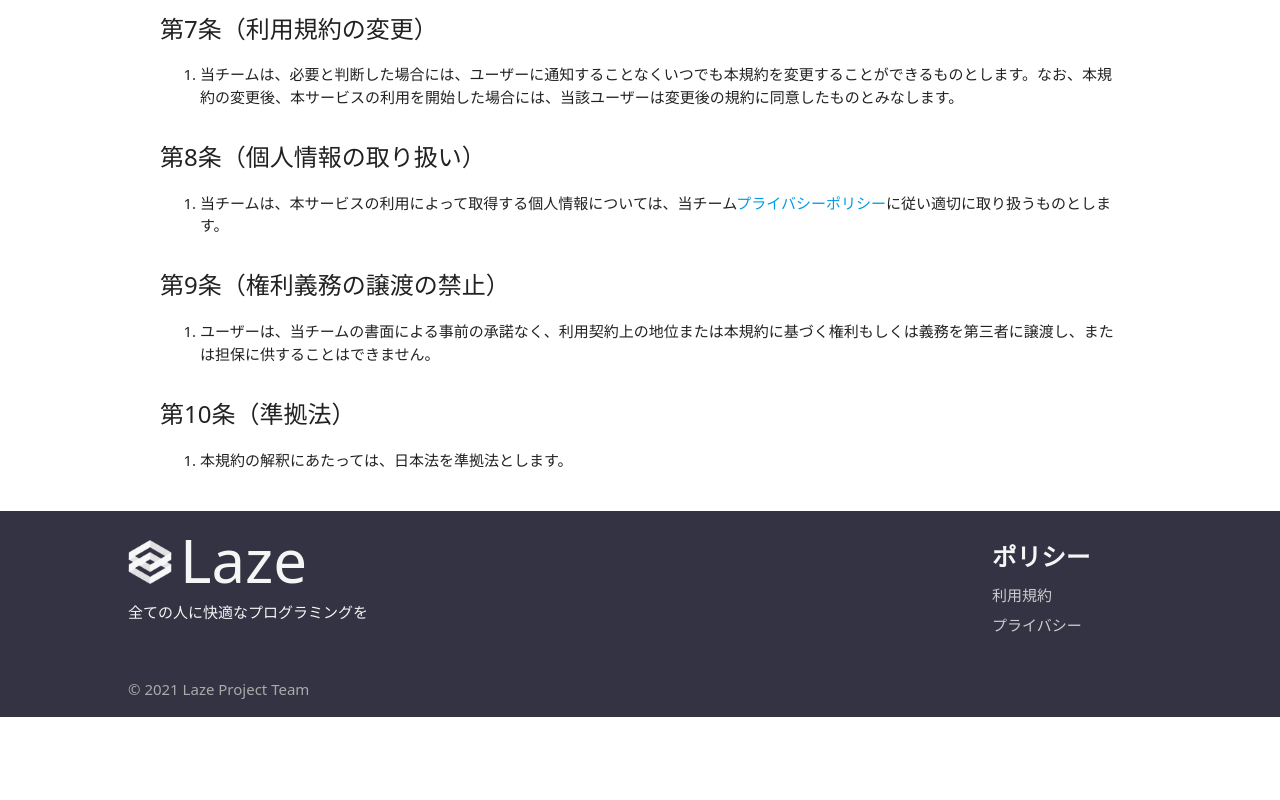
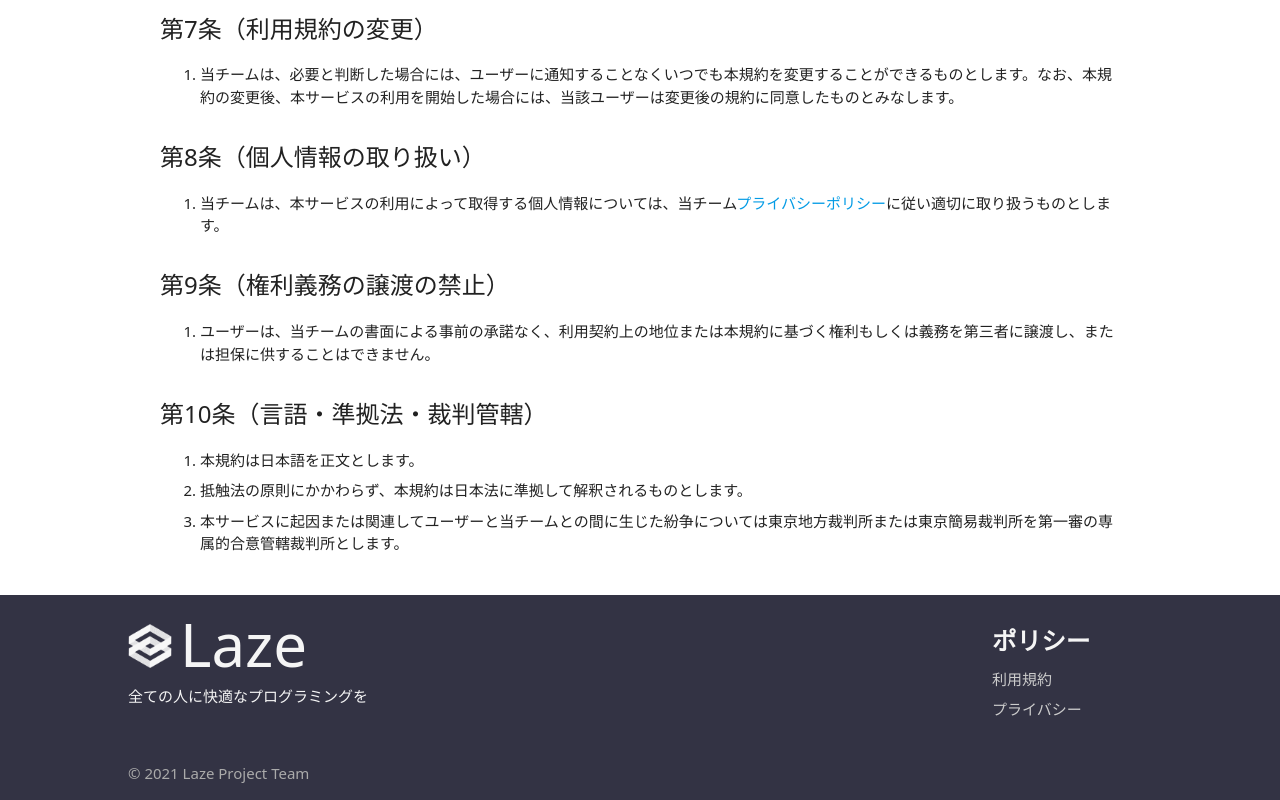
Before and after one commit to Laze-Project-Team/LazeFront, a website: page client/terms.html in a window 1280 px wide. Shown: the part 1993-2793 px from the top of the page. Before the commit the page ends 2710 px from the top, so only its background shows below. Drawn offline with Linux system fonts and the light colour scheme; files whose address does not match are found by name.

Commit message:
利用規約修正

```diff
--- a/client/terms.html
+++ b/client/terms.html
@@ -168,9 +168,11 @@
 				<ol>
 					<li>ユーザーは、当チームの書面による事前の承諾なく、利用契約上の地位または本規約に基づく権利もしくは義務を第三者に譲渡し、または担保に供することはできません。</li>
 				</ol>
-				<h2>第10条（準拠法）</h2>
+				<h2>第10条（言語・準拠法・裁判管轄）</h2>
 				<ol>
-					<li>本規約の解釈にあたっては、日本法を準拠法とします。</li>
+					<li>本規約は日本語を正文とします。</li>
+					<li>抵触法の原則にかかわらず、本規約は日本法に準拠して解釈されるものとします。</li>
+					<li>本サービスに起因または関連してユーザーと当チームとの間に生じた紛争については東京地方裁判所または東京簡易裁判所を第一審の専属的合意管轄裁判所とします。</li>
 				</ol>
 			</div>
 		</main>
```
